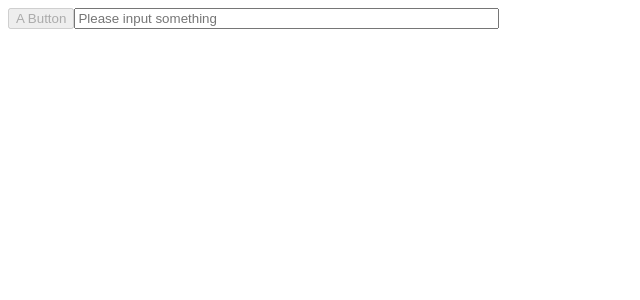
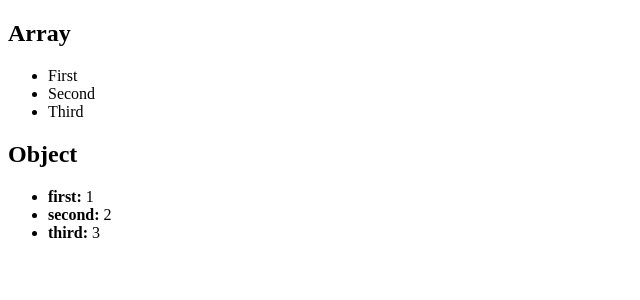
Before and after one commit to ramirezquintero/ReactBook, a React (Vite) app: page / in a window 1280 px wide. Shown: the top 300 px of the page, without its empty margins (0-640 px from the left). Built offline with nearby package versions, Linux system fonts and the light colour scheme.

Commit message:
this is  just an example of object mapping using JSX

```diff
--- a/src/main.jsx
+++ b/src/main.jsx
@@ -1,16 +1,33 @@
 import * as ReactDOM from "react-dom/client";
 import { useState } from "react";
 
-const enabled = false;
-const text = "A Button";
-const placeholder = "Please input something";
-const size = 50;
+const array = ["First", "Second", "Third"];
+
+const object = {
+  first: 1,
+  second: 2,
+  third:3,
+};
 
 const root = ReactDOM.createRoot(document.getElementById("root"));
 
 root.render(
   <section>
-    <button disabled={!enabled}>{text}</button>
-    <input placeholder={placeholder} size={size} />
+    <h1>Array</h1>
+    <ul>
+      {array.map((i) => (
+        <li key={i}>{i}</li>
+      ))}
+    </ul>
+
+    <h1>Object</h1>
+    <ul>
+      {Object.keys(object).map((i) => (
+        <li key={i}>
+          <strong>{i}: </strong>
+          {object[i]}
+        </li>
+      ))}
+    </ul>
   </section>
 );
```
